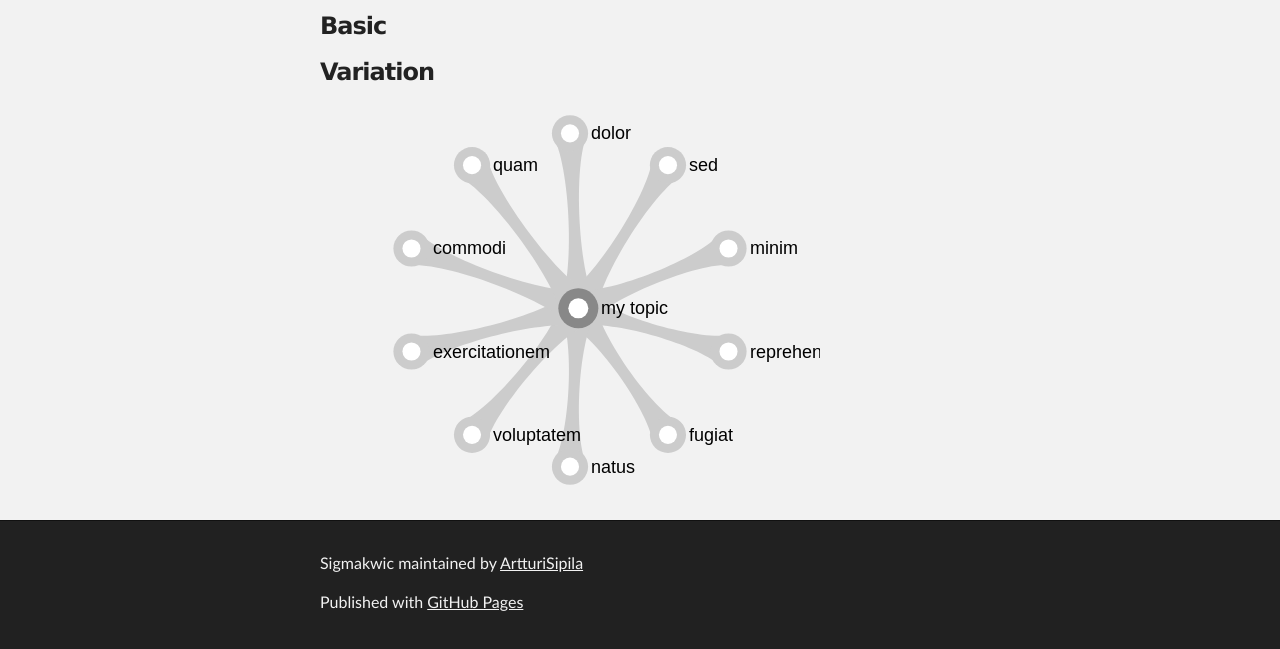
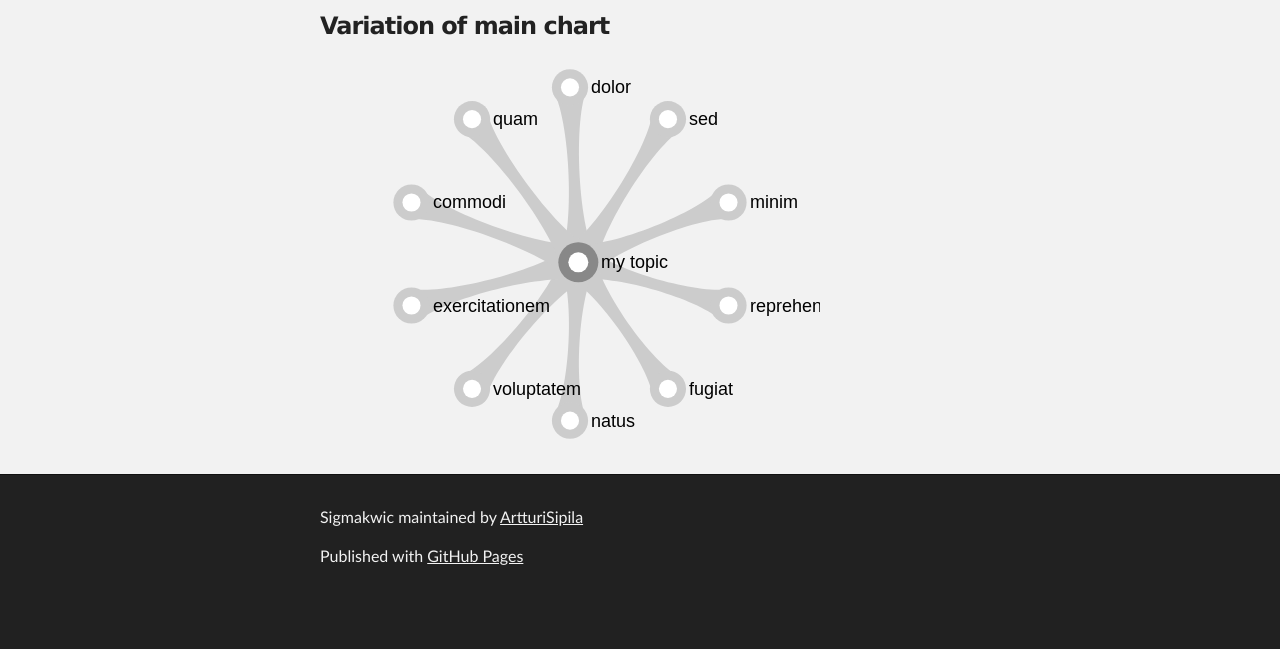
Before and after one commit to ArtturiSipila/SigmaKWIC, a plain HTML site: page index.html in a window 1280 px wide. Shown: the part 252-901 px from the top of the page. After the commit the page ends 855 px from the top, so only its background shows below. Drawn offline with Linux system fonts and the light colour scheme.

Commit message:
Update index.html

```diff
--- a/index.html
+++ b/index.html
@@ -32,10 +32,10 @@
     <div id="main_content_wrap" class="outer">
       <section id="main_content" class="inner">
         <h3>
-<a id="basic" class="anchor" href="#basic" aria-hidden="true"><span class="octicon octicon-link"></span></a>Basic</h3>
+
 
 <h3>
-<a id="variation" class="anchor" href="#variation" aria-hidden="true"><span class="octicon octicon-link"></span></a>Variation</h3>
+<a id="variation" class="anchor" href="#variation" aria-hidden="true"><span class="octicon octicon-link"></span></a>Variation of main chart</h3>
    <div id="graph-container" style="width: 500px; height: 400px;"></div>
       </section>
     </div>
```
